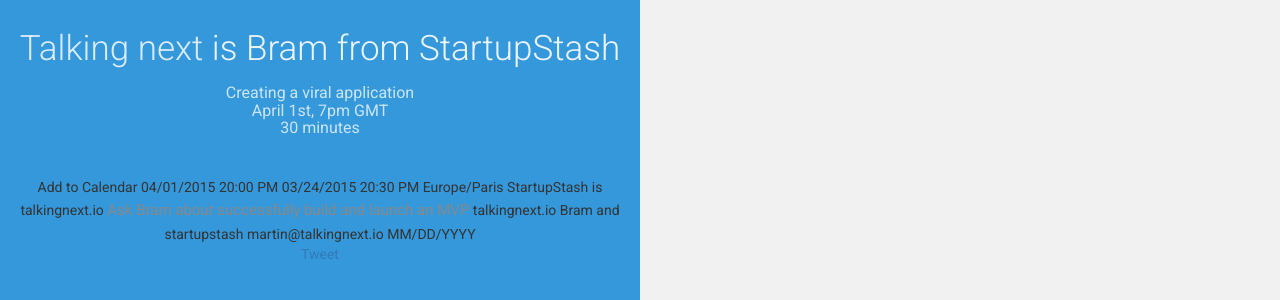
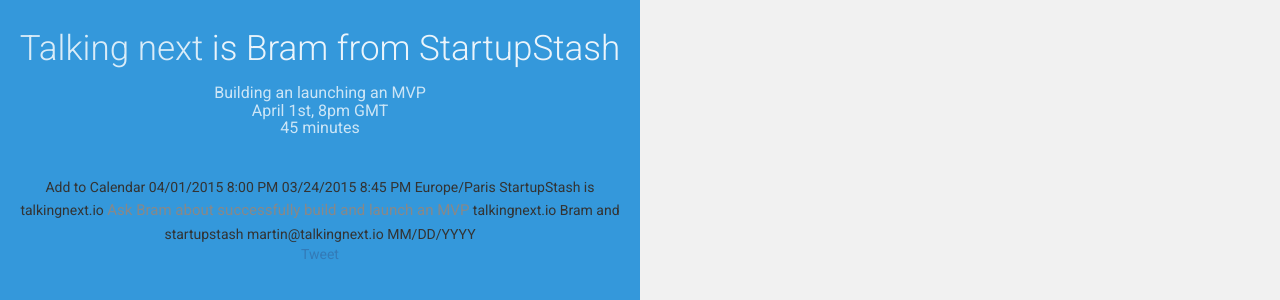
Before and after one commit to martolini/talkingnext, a Django app: template templates/ama/ama.html in a window 1280 px wide. Shown: the part 319-619 px from the top of the page. Run offline with Django 3.2, Linux system fonts and the light colour scheme; the template is opened without the code that fills it, so the values that code supplies are empty; some libraries are stand-ins or nearby versions.

Commit message:
Fixed text

```diff
--- a/templates/ama/ama.html
+++ b/templates/ama/ama.html
@@ -10,11 +10,11 @@
 	<div class="col-md-6 text-center" id="ama">
 		<iframe id="amaframe" class="center-block" src="//www.ustream.tv/embed/20259677?wmode=direct&showtitle=false" style="border: 0 none transparent; left: 0"  webkitallowfullscreen allowfullscreen frameborder="no" width="640" height="379"></iframe>
 		<h1><a href="{% url 'landing' %}">Talking next</a> is Bram from StartupStash</h1>
-		<h5>Creating a viral application<br/>April 1st, 7pm GMT<br/>30 minutes</h5>
+		<h5>Building an launching an MVP<br/>April 1st, 8pm GMT<br/>45 minutes</h5>
 		<div title="Add to Calendar" class="addthisevent">
 			Add to Calendar
-			<span class="start">04/01/2015 20:00 PM</span>
-			<span class="end">03/24/2015 20:30 PM</span>
+			<span class="start">04/01/2015 8:00 PM</span>
+			<span class="end">03/24/2015 8:45 PM</span>
 			<span class="timezone">Europe/Paris</span>
 			<span class="title">StartupStash is talkingnext.io</span>
 			<span class="description">Ask Bram about successfully build and launch an MVP</span>
--- a/templates/landing.html
+++ b/templates/landing.html
@@ -23,14 +23,14 @@
 						<h5 class="event-title"><span>Next session:</span>How to successfully build and launch an MVP</h5>
 					</div>
 					<div class="row">
-						<h5 style="width: 60%" class="">Creator of <strong>Startup Stash</strong>, Bram Kanstein, got 150.000 page views in 24 hours, and was no. 1 listed on Product Hunt. Join the live video session with Bram to get your questions answered. </br><strong>April 1st, 7pm GMT</strong></h5>
+						<h5 style="width: 60%" class="">Creator of <strong>Startup Stash</strong>, Bram Kanstein, got 150.000 page views in 24 hours, and was no. 1 listed on Product Hunt. Join the live video session with Bram to get your questions answered. </br><strong>April 1st, 8pm GMT</strong></h5>
 					</div>
 					<div class="row">
 						<a href="{% url 'talking_next_is' %}" class="btn btn-cta btn-lg">Join the AMA</a>
 						<div title="Add to Calendar" class="addthisevent">
 							Add to Calendar
-							<span class="start">04/01/2015 20:00 PM</span>
-							<span class="end">03/24/2015 20:30 PM</span>
+							<span class="start">04/01/2015 8:00 PM</span>
+							<span class="end">03/24/2015 20:45 PM</span>
 							<span class="timezone">Europe/Paris</span>
 							<span class="title">StartupStash is talkingnext.io</span>
 							<span class="description">Ask Bram about creating a viral application</span>
```
